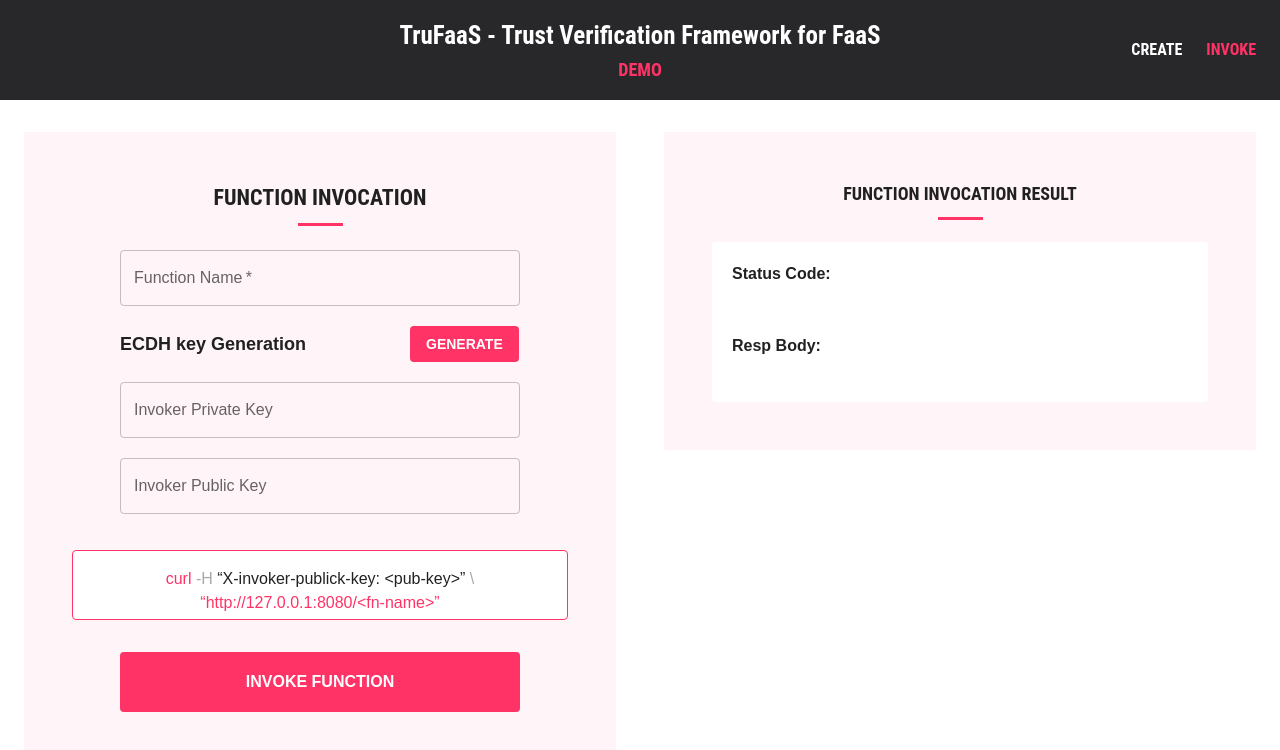
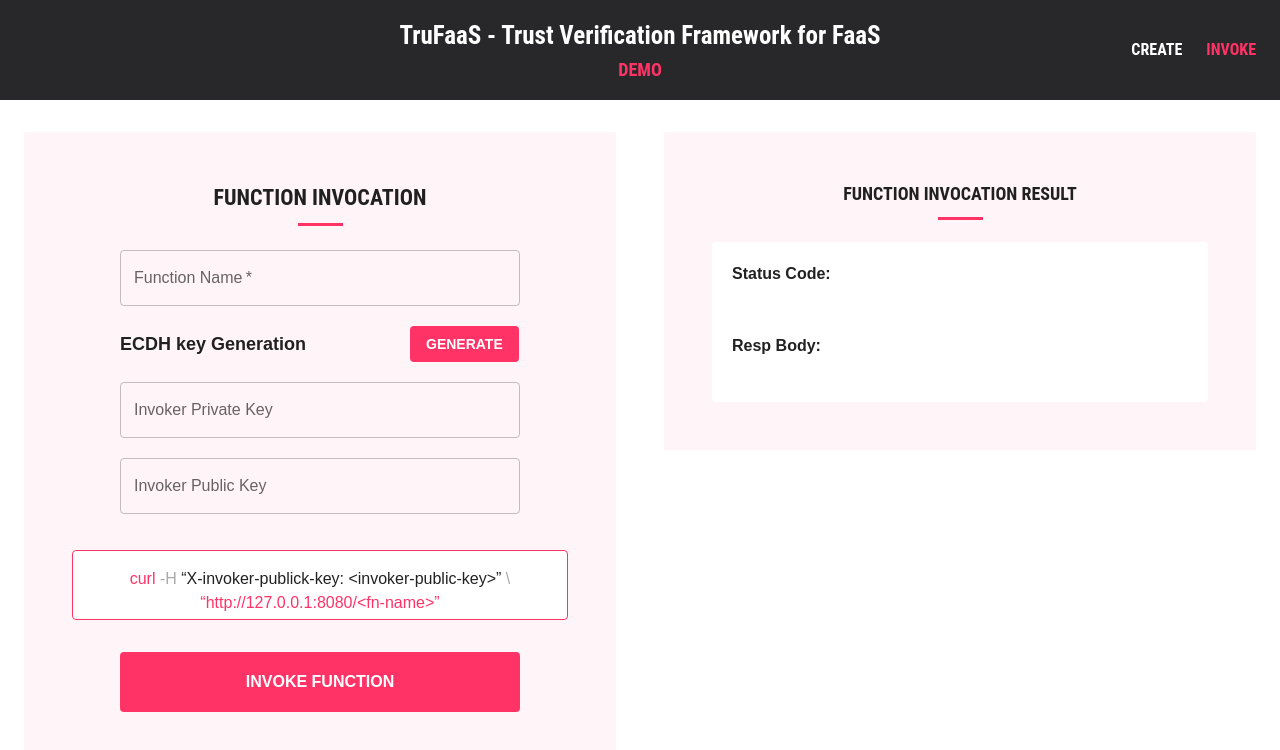
Before and after one commit to TruFaaS/TruFaaS-Demo-App, a React (Vite) app: page /invoke in a window 1280 px wide. Shown: the top 750 px of the page. Built offline with nearby package versions, Linux system fonts and the light colour scheme.

Commit message:
UI issues fixed

```diff
--- a/src/components/HeaderBox.jsx
+++ b/src/components/HeaderBox.jsx
@@ -51,7 +51,11 @@ function HeaderBox({ trustValue, macTag, trufaasPubKey }) {
                 MAC Tag -
               </Typography>
               <br />
-              <Typography variant="body1" textTransform="uppercase">
+              <Typography
+                variant="body1"
+                textTransform="uppercase"
+                style={{ overflowWrap: "break-word" }}
+              >
                 {macTag}
               </Typography>
             </HeaderPaper>
@@ -60,7 +64,11 @@ function HeaderBox({ trustValue, macTag, trufaasPubKey }) {
                 TruFaaS Public Key -
               </Typography>
               <br />
-              <Typography variant="body1" textTransform="uppercase">
+              <Typography
+                variant="body1"
+                textTransform="uppercase"
+                style={{ overflowWrap: "break-word" }}
+              >
                 {trufaasPubKey}
               </Typography>
             </HeaderPaper>
--- a/src/components/InvokeCmdCard.jsx
+++ b/src/components/InvokeCmdCard.jsx
@@ -6,7 +6,7 @@ import PropTypes from "prop-types";
 
 export default function InvokerCmdCard({ fnName, pubKey }) {
   const functionName = fnName || "<fn-name>";
-  const publicKey = pubKey || "<pub-key>";
+  const publicKey = pubKey || "<invoker-public-key>";
 
   return (
     <Box sx={{ mt: 2, mb: 2 }}>
@@ -14,7 +14,9 @@ export default function InvokerCmdCard({ fnName, pubKey }) {
         variant="outlined"
         style={{ height: "70px", borderColor: "#ff3366" }}
       >
-        <CardContent style={{ textAlign: "center" }}>
+        <CardContent
+          style={{ textAlign: "center", height: "100%", overflow: "auto" }}
+        >
           {/* curl -X POST -H “Authorization: Bearer INSERT_TOKEN_HERE” \ -F
           “file=@./myFileLocation.txt” \ “http://www.exampleapi.com" */}
           <Typography variant="body1">
--- a/src/components/ResultsBox.jsx
+++ b/src/components/ResultsBox.jsx
@@ -62,6 +62,7 @@ function ResultBox({
                   {macVerification !== null ? (
                     <>
                       <br />
+                      <br />
 
                       <Typography variant="body1" fontWeight="bold">
                         MAC Verification:
--- a/src/pages/Invoke.jsx
+++ b/src/pages/Invoke.jsx
@@ -191,7 +191,10 @@ export default function Invoke() {
                   {errors.invPubKey && (
                     <FormValidationMsg msg={errors.invPubKey.message} />
                   )}
-                  <InvokerCmdCard fnName={fnName} pubKey="" />
+                  <InvokerCmdCard
+                    fnName={fnName}
+                    pubKey={invokerKeys.privateKey}
+                  />
 
                   <FormButton
                     sx={{ mt: 2, mb: 2 }}
```
